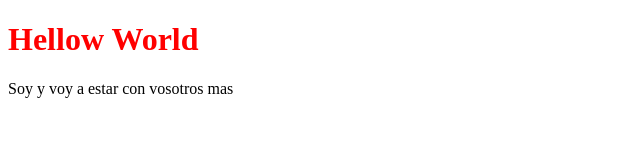
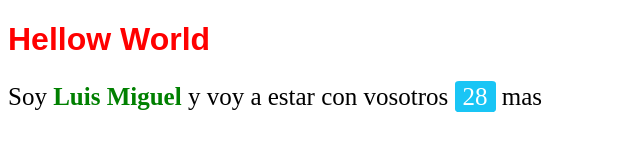
Before and after one commit to LuisMiguel2112/Web-Clase, a plain HTML site: page index.html in a window 1280 px wide. Shown: the whole page, without its empty margins (0-640 px from the left). Drawn offline with Linux system fonts and the light colour scheme.

Commit message:
pc2 cambios

```diff
--- a/index.html
+++ b/index.html
@@ -10,7 +10,7 @@
 
     <h1>Hellow World</h1>
 
-    <p>Soy <span></span> y voy a estar con vosotros <span></span> mas</p>
+    <p>Soy <span id="name"></span> y voy a estar con vosotros <span class="tiempo">...</span> mas</p>
 
     <script src="main.js"></script>
 </body>
--- a/main.js
+++ b/main.js
@@ -4,4 +4,17 @@
 
 const miNombre = "Luis Miguel";
 
-const dias = 2;
+let dias = 2;
+
+const spanName = document.querySelector('#name');
+
+spanName.textContent = miNombre;
+
+const spanNum = document.querySelector('.tiempo');
+
+spanNum.textContent = dias * 14;
+
+spanNum.addEventListener('click', (e) => {
+    dias++;
+    e.target.textContent = dias;
+});
--- a/style.css
+++ b/style.css
@@ -1,3 +1,23 @@
 h1 {
     color: red;
+    font-family: Arial, Helvetica, sans-serif;
 }
+
+p{
+    font-size: 25px;
+}
+
+#name {
+    color: green;
+    font-weight: bold;
+}
+
+.tiempo{
+    background-color: rgb(25, 197, 245);
+    color: white;
+    padding-left: 8px;
+    padding-right: 8px;
+    padding-top: 2px;
+    padding-bottom: 2px;
+    border-radius: 10%;
+}
```
